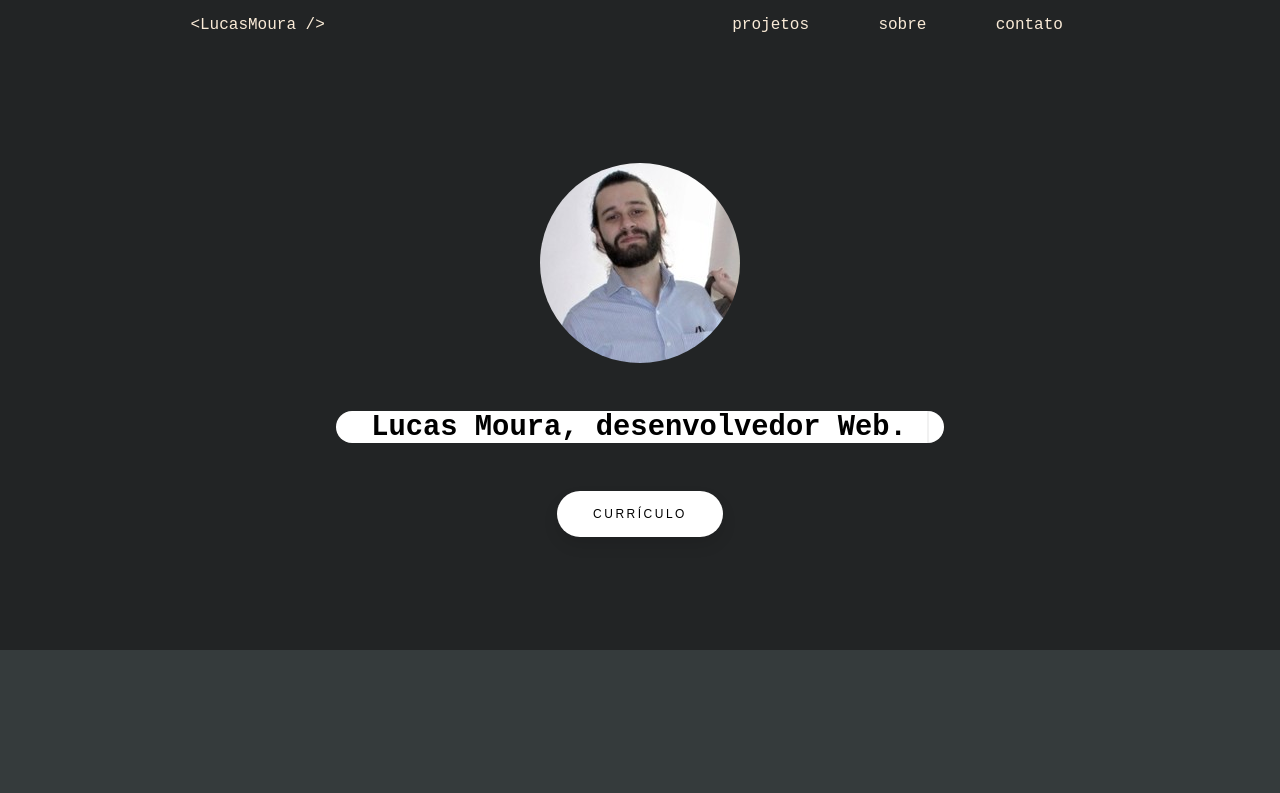
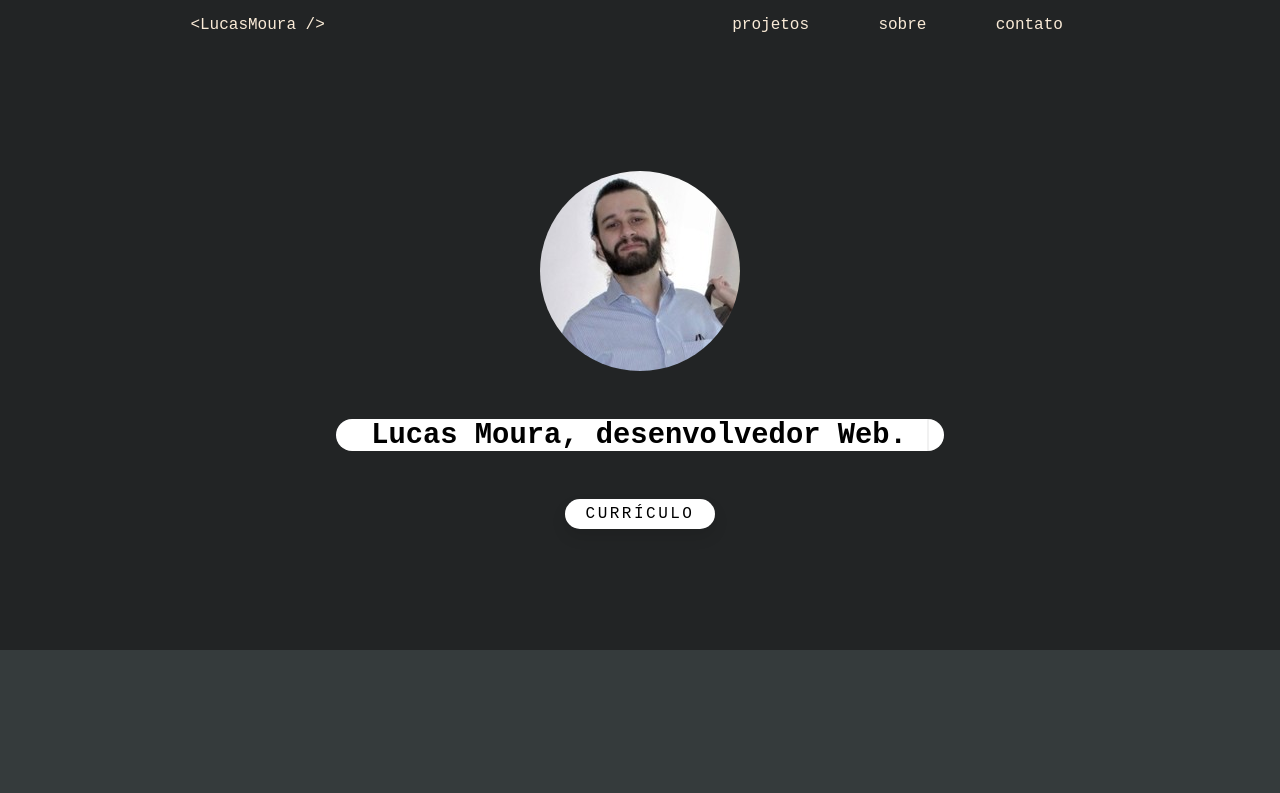
Before and after one commit to lcsrbr/Portfolio, a React (Create React App) app: page / in a window 1280 px wide. Shown: the top 793 px of the page. Built offline with nearby package versions, Linux system fonts and the light colour scheme.

Commit message:
adicionando curriculo

```diff
--- a/src/App.css
+++ b/src/App.css
@@ -61,30 +61,33 @@ nav div {
 }
 
 /* From uiverse.io */
-.personal button {
-  padding: 1.3em 3em;
-  font-size: 12px;
+.personal a {
+  color: black;
+  display: flex;
+  align-items: center;
+  justify-content: center;
+  text-decoration: none;
+  height: 30px;
+  width: 150px;
+  border-radius: 45px;
   text-transform: uppercase;
   letter-spacing: 2.5px;
-  font-weight: 500;
-  color: #000;
   background-color: #fff;
   border: none;
-  border-radius: 45px;
   box-shadow: 0px 8px 15px rgba(0, 0, 0, 0.1);
   transition: all 0.3s ease 0s;
   cursor: pointer;
   outline: none;
 }
 
-.personal button:hover {
+.personal a:hover {
   background-color: #239cc4;
   box-shadow: 0px 15px 20px rgba(46, 138, 229, 0.4);
   color: #fff;
   transform: translateY(-7px);
 }
 
-.personal button:active {
+.personal a:active {
   transform: translateY(-1px);
 }
 
--- a/src/component/Personal.js
+++ b/src/component/Personal.js
@@ -1,5 +1,7 @@
 import React, { Component } from 'react';
 import lucasImg from '../imgs/Foto.jpeg'
+import curriculo from '../imgs/curriculo.pdf'
+
 
 class Personal extends Component {
   render() {
@@ -9,7 +11,8 @@ class Personal extends Component {
         <div className='input'>
           <h1 className="line-1 anim-typewriter">Lucas Moura, desenvolvedor Web.</h1>
           </div>
-          <button> Currículo </button>
+          <a href={curriculo} target="_blank" class="ext" rel="noreferrer">Currículo</a>
+
   </section>
     );
   }
```
Also changed, not shown: 1 other file (tests, documents, lock files or other folders).
